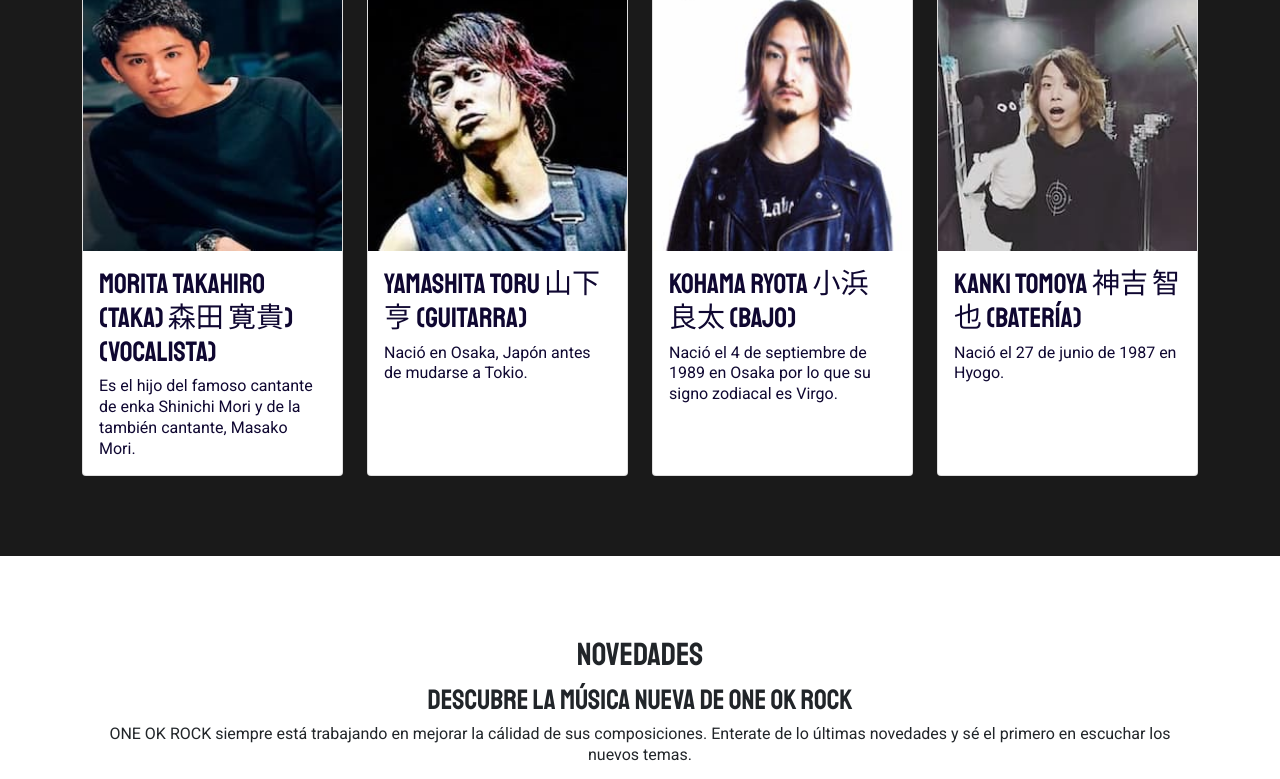
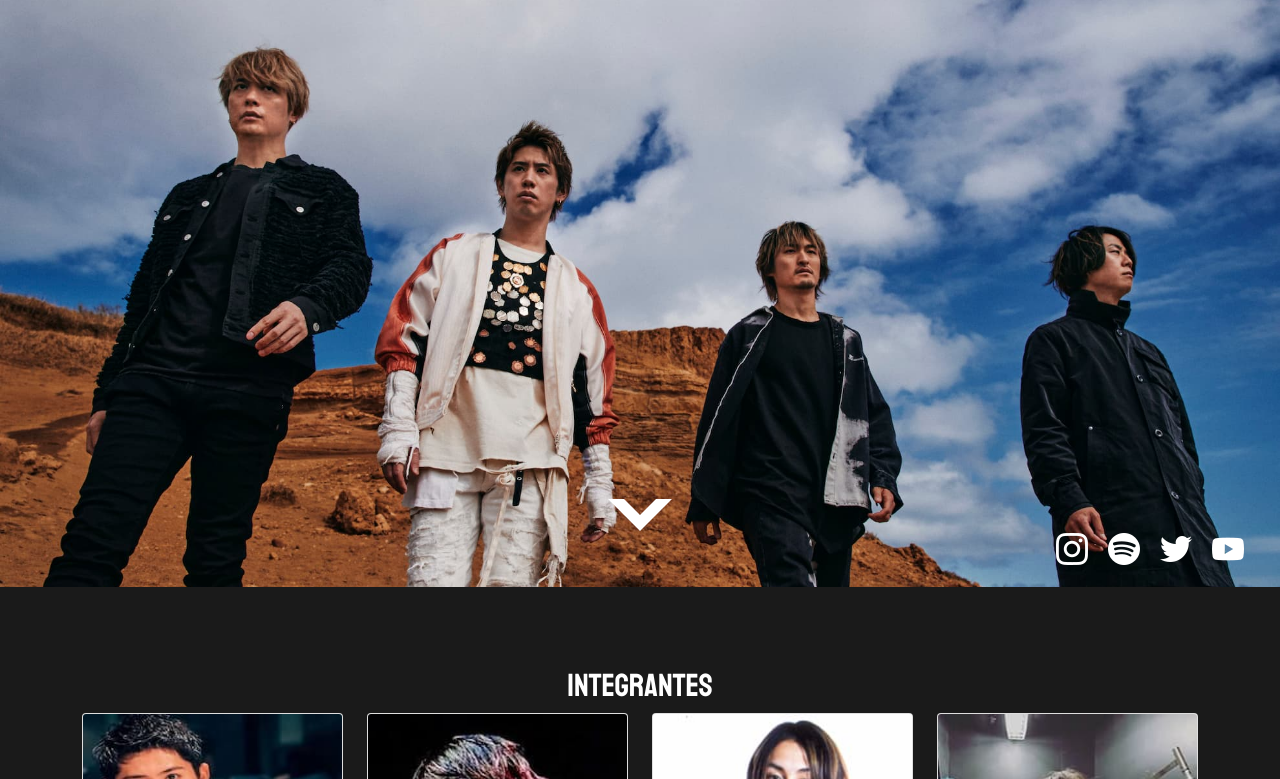
Before and after one commit to JorgelinaM/CoderHouse-BandaMusica, a website: page index.html in a window 1280 px wide. Shown: the part 213-992 px from the top of the page. Drawn offline with Linux system fonts and the light colour scheme; the site is published under a folder, as on GitHub Pages, so addresses that start at the root find nothing.

Commit message:
Arreglada la ruta de imagen

```diff
--- a/index.html
+++ b/index.html
@@ -54,8 +54,8 @@
             <div class="container-fluid px-0">
                 <div class="row">
                     <div class="col-12">
-                        <img src="/img/Banner-xs.jpg"
-                            srcset="/img/Banner-xl.jpg 1900w, /img/Banner-lg.jpg 1200w, ../img/Banner-md.jpg 992w, ../img/Banner-sm.jpg 768w, ../img/Banner-xs.jpg 576w"
+                        <img src="img/Banner-xs.jpg"
+                            srcset="img/Banner-xl.jpg 1900w, img/Banner-lg.jpg 1200w, img/Banner-md.jpg 992w, img/Banner-sm.jpg 768w, img/Banner-xs.jpg 576w"
                             class="d-block w-100" alt="ONE OK ROCK">
 
                         <a href="#members" class="banner__scroll-down"><img src="img/down-chevron.png" alt="Ir abajo"></a>
```
